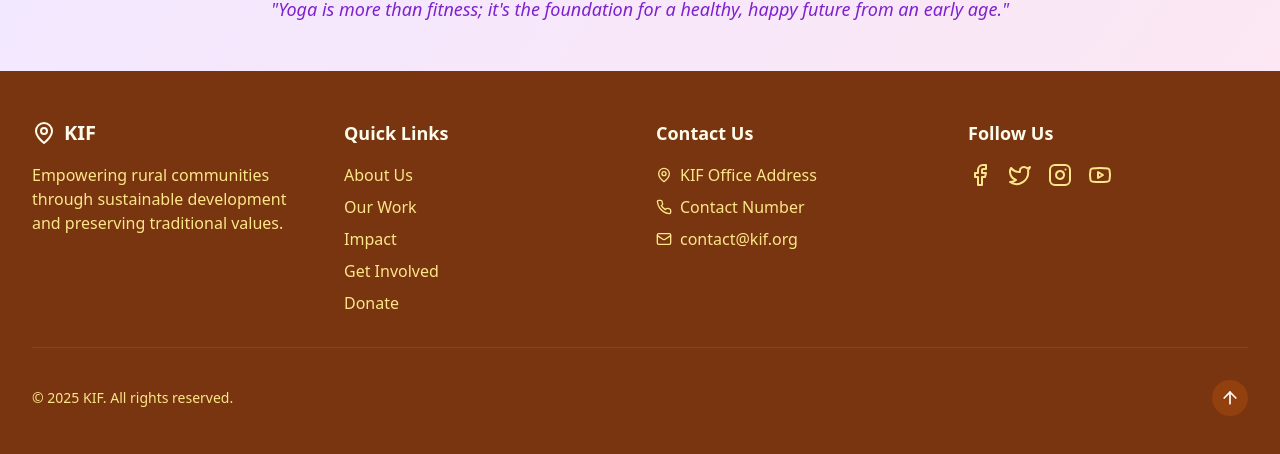
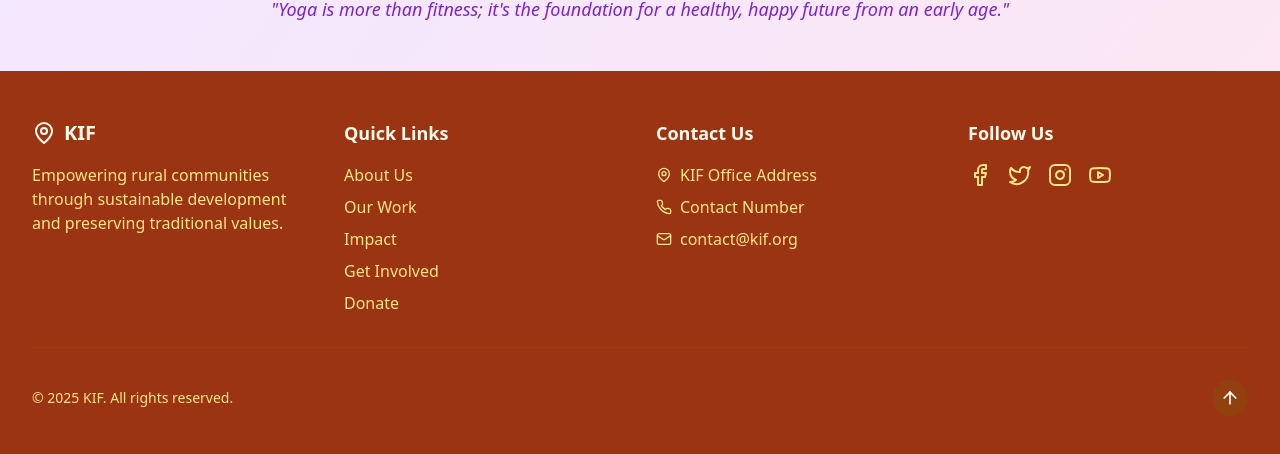
Before and after one commit to adityspecial/new-village, a React (Vite) app in the folder project/: page /work/health/yoga in a window 1280 px wide. Shown: the part 1800-2254 px from the top of the page. Built offline with nearby package versions, Linux system fonts and the light colour scheme.

Commit message:
Updated Footer.tsx

```diff
--- a/project/src/components/Footer.tsx
+++ b/project/src/components/Footer.tsx
@@ -31,7 +31,7 @@ const Footer = () => {
   ];
 
   return (
-    <footer className="bg-amber-900 text-amber-50">
+    <footer className="bg-orange-800 text-amber-50 pattern-bg">
       <div className="max-w-7xl mx-auto px-4 sm:px-6 lg:px-8 py-12">
         <div className="grid grid-cols-1 md:grid-cols-4 gap-8">
           {/* About Section */}
```
